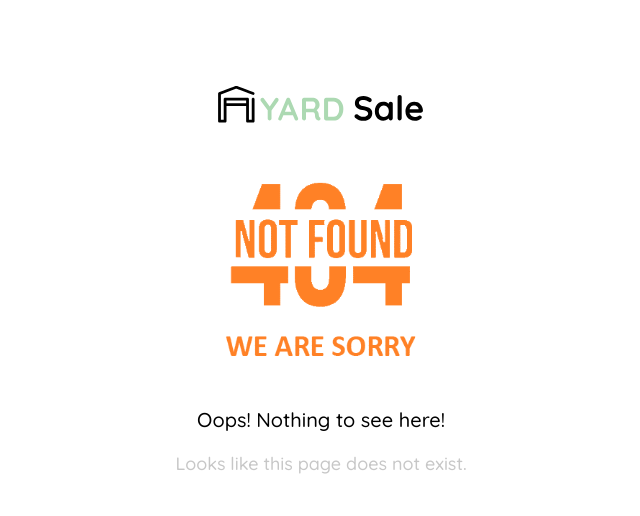
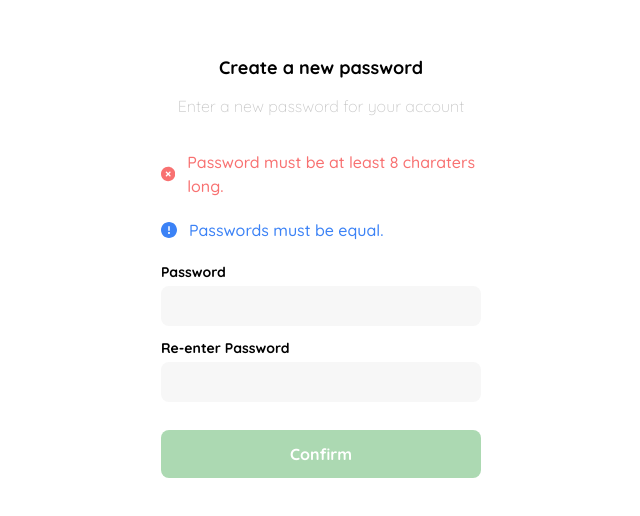
Before and after one commit to Geras4323/ecommerce-frontend-js, a Next.js app: page /auth/new-password/1 in a window 1280 px wide. Before the commit this address had no page. Shown: the part 118-634 px from the top of the page, without its empty margins (319-959 px from the left). Built offline with nearby package versions, Linux system fonts and the light colour scheme.

Commit message:
[ADD] Added support for: create account, recover password

```diff
--- a/src/components/DesktopMenu.jsx
+++ b/src/components/DesktopMenu.jsx
@@ -1,5 +1,6 @@
 import React from 'react';
 import Link from 'next/link';
+import Cookies from 'js-cookie';
 
 function DesktopMenu() {
 
@@ -22,7 +23,7 @@ function DesktopMenu() {
         <li className="text-end pt-5 border-t border-t-very-light-pink mb-5">
           <span
             onClick={handleSignOut}
-            className="text-hospital-green text-sm"
+            className="text-hospital-green text-sm cursor-pointer"
           >
             Sign out
           </span>
--- a/src/containers/Routing.jsx
+++ b/src/containers/Routing.jsx
@@ -8,7 +8,7 @@ import { Login } from '../pages/auth/login';
 import { Showroom } from '../pages/showroom';
 import { ViewAccountData } from '../pages/account-data';
 import { RecoverPassword } from '../pages/auth/recover-password';
-import { NewPassword } from '../pages/auth/new-password';
+import { NewPassword } from '../pages/auth/new-password/[token]';
 import { EmailSent } from '../pages/auth/email-sent';
 import { MyOrders } from '../pages/my-orders';
 import { MyOrder } from '../pages/my-order';
--- a/src/pages/auth/create-account.jsx
+++ b/src/pages/auth/create-account.jsx
@@ -2,7 +2,47 @@ import React from 'react';
 
 import Head from 'next/head';
 
+import { api } from 'src/utils/axiosConnection';
+
+
 function CreateAccount() {
+  const form = React.useRef(null);
+
+  const [error, setError] = React.useState();
+
+  async function handleCreateAccount() {
+    try {
+      const formData = new FormData(form.current);
+      const phone = () => {
+        const phone = formData.get('phone');
+        if (phone.length === 0) {
+          return null;
+        } else {
+          return phone;
+        }
+      }
+      const body = {
+        username: formData.get('username'),
+        email: formData.get('email'),
+        password: formData.get('password'),
+        first_name: formData.get('first_name'),
+        last_name: formData.get('last_name'),
+        phone: phone,
+      }
+      const config = {
+        headers: {
+          accept: '*/*',
+          'Content-Type': 'application/json',
+        }
+      };
+      await api.post('/users', body, config);
+      window.location.href = '/auth/login';
+    } catch (err) {
+      console.log(err.response.data.error.message);
+      setError(err.response.data.error.message);
+    }
+  }
+
   return (
     <>
       <Head>
@@ -12,19 +52,38 @@ function CreateAccount() {
         <div className="w-80 flex flex-col items-center">
           <h1 className="text-lg mb-9 text-start w-full font-bold">New account</h1>
 
-          <form className="flex flex-col w-full">
+          <form className="flex flex-col w-full" ref={form}>
             <div className="flex flex-col w-full">
-              <label htmlFor="name" className="text-sm font-bold mb-1">Name</label>
-              <input type="text" id="name" placeholder="Your name" className="bg-text-input-field border-none rounded-lg h-10 text-md p-2 mb-5" />
+              <label htmlFor="username" className="text-sm font-bold mb-1">Username *</label>
+              <input type="text" id="username" name='username' placeholder="Your username" className="bg-text-input-field border-none rounded-lg h-10 text-md p-2 mb-5" />
 
-              <label htmlFor="email" className="text-sm font-bold mb-1">Email</label>
-              <input type="text" id="email" placeholder="platzi@example.com" className="bg-text-input-field border-none rounded-lg h-10 text-md p-2 mb-5" />
+              <label htmlFor="email" className="text-sm font-bold mb-1">Email *</label>
+              <input type="text" id="email" name='email' placeholder="email@example.com" className="bg-text-input-field border-none rounded-lg h-10 text-md p-2 mb-5" />
 
-              <label htmlFor="password" className="text-sm font-bold mb-1">Password</label>
-              <input type="password" id="password" placeholder="*********" className="bg-text-input-field border-none rounded-lg h-10 text-md p-2 mb-5" />
+              <label htmlFor="password" className="text-sm font-bold mb-1">Password *</label>
+              <input type="password" id="password" name='password' placeholder="*********" className="bg-text-input-field border-none rounded-lg h-10 text-md p-2 mb-5" />
+
+              <label htmlFor="first_name" className="text-sm font-bold mb-1">First name *</label>
+              <input id="first_name" name='first_name' className="bg-text-input-field border-none rounded-lg h-10 text-md p-2 mb-5" />
+
+              <label htmlFor="last_name" className="text-sm font-bold mb-1">Last name *</label>
+              <input id="last_name" name='last_name' className="bg-text-input-field border-none rounded-lg h-10 text-md p-2 mb-5" />
+
+              <label htmlFor="phone" className="text-sm font-bold mb-1">Phone</label>
+              <input id="phone" name='phone' placeholder='can be left empty' className="bg-text-input-field border-none rounded-lg h-10 text-md p-2 mb-5" />
             </div>
 
-            <input type="submit" value="Create" className="bg-hospital-green border-none rounded-lg text-white w-full cursor-pointer text-md font-bold h-12 mt-4 mb-8" />
+            {error &&
+              <p className='text-red-400'>{error}</p>
+            }
+
+            <button
+              type="button"
+              onClick={handleCreateAccount}
+              className="bg-hospital-green border-none rounded-lg text-white w-full text-md font-bold h-12 mt-4 mb-8"
+            >
+              Create account
+            </button>
           </form>
         </div>
       </div>
--- a/src/pages/auth/login.jsx
+++ b/src/pages/auth/login.jsx
@@ -21,7 +21,7 @@ function Login() {
       email: formData.get('email'),
       password: formData.get('password')
     }
-    console.log(body);
+    // console.log(body);
     const config = {
       headers: {
         accept: '*/*',
@@ -29,9 +29,9 @@ function Login() {
       }
     };
     const {data} = await api.post('/auth/login', body, config);
-    console.log(data.token);
+    // console.log(data.token);
     Cookies.set('login-token', data.token);
-    console.log('cookie set');
+    // console.log('cookie set');
     window.location.href = '/showroom';
   }
 
@@ -43,11 +43,14 @@ function Login() {
       <div className="w-screen h-screen grid justify-center items-center">
         <div className="w-80 flex flex-col items-center">
           <img src="/assets/logos/logo_yard_sale.svg" alt="logo" className="w-32 mb-12   sm:hidden" />
+          <h1 className="text-lg mb-9 text-start w-full font-bold">Login</h1>
 
-          <form action="/" className="flex flex-col w-full" ref={form}>
+
+          <form className="flex flex-col w-full" ref={form}>
             <label htmlFor="email" className="text-sm font-bold mb-1">Email address</label>
             <input
               type="text"
+              id="email"
               name="email"
               placeholder="email@example.com"
               className="bg-text-input-field border-none rounded-lg h-10 text-md p-2 mb-6"
@@ -58,6 +61,7 @@ function Login() {
             <label htmlFor="password" className="text-sm font-bold mb-1">Password</label>
             <input
               type="password"
+              id="password"
               name="password"
               placeholder="*********"
               className="bg-text-input-field border-none rounded-lg h-10 text-md p-2 mb-3"
@@ -77,7 +81,7 @@ function Login() {
             </Link>
           </form>
 
-          <Link href='/create-account'>
+          <Link href='/auth/create-account'>
             <div className='bg-white flex justify-center items-center border border-hospital-green rounded-lg text-hospital-green w-full cursor-pointer text-md font-bold h-12 mt-4 mb-8'>
               Sign up
             </div>
--- a/src/pages/auth/my-account.jsx
+++ b/src/pages/auth/my-account.jsx
@@ -56,7 +56,7 @@ function MyAccount() {
           </p>
 
           <Link href='/showroom'>
-            <p className="mt-4 text-white text-md text-center mb-10 cursor-pointer">Back to showroom</p>
+            <p className="mt-4 text-hospital-green text-md text-center mb-10 cursor-pointer">Back to showroom</p>
           </Link>
         </div>
       </div>
--- a/src/pages/auth/new-password.jsx
+++ /dev/null
@@ -1,33 +0,0 @@
-import React from 'react';
-
-import Head from 'next/head';
-
-function NewPassword() {
-
-  return (
-    <>
-      <Head>
-        <title>New Password | Yard Sale</title>
-      </Head>
-      <div className="w-screen h-screen grid justify-center items-center">
-        <div className="w-80 flex flex-col items-center">
-          <img src="/assets/logos/logo_yard_sale.svg" alt="logo" className="w-32 mb-12   sm:hidden" />
-
-          <h1 className="text-lg mb-3 text-center font-bold">Create a new password</h1>
-          <p className="text-very-light-pink text-md font-light mt-0 mb-8 text-center">Enter a new password for your account</p>
-
-          <form className="flex flex-col w-full">
-            <label htmlFor="new-password" className="text-sm font-bold mb-1">Password</label>
-            <input type="password" id="new-password" placeholder="*********" className="bg-text-input-field border-none rounded-lg h-10 text-md p-2 mb-3" />
-            <label htmlFor="re-new-password" className="text-sm font-bold mb-1">Re-enter Password</label>
-            <input type="password" id="re-new-password" placeholder="*********" className="bg-text-input-field border-none rounded-lg h-10 text-md p-2 mb-3" />
-
-            <input type="submit" value="Confirm" className="bg-hospital-green border-none rounded-lg text-white w-full cursor-pointer text-md font-bold h-12 mt-4 mb-8" />
-          </form>
-        </div>
-      </div>
-    </>
-  );
-}
-
-export default NewPassword;
--- /dev/null
+++ b/src/pages/auth/new-password/[token].jsx
@@ -0,0 +1,140 @@
+import React from 'react';
+
+import Head from 'next/head';
+import Link from 'next/link';
+import { useRouter } from 'next/router';
+
+import { api } from 'src/utils/axiosConnection';
+
+
+function NewPassword() {
+  const router = useRouter();
+  const { token } = router.query;
+
+  const form = React.useRef(null);
+
+  const [meetsLength, setMeetsLength] = React.useState(false);
+  const [areEqual, setAreEqual] = React.useState(true);
+  const [isSomeEmpty, setIsSomeEmpty] = React.useState(true);
+
+  const [expired, setExpired] = React.useState(false);
+
+
+  async function handleChangePassword() {
+    try {
+      const formData = new FormData(form.current);
+      const body = {
+        token: token,
+        newPassword: formData.get('new-password'),
+      }
+      const config = {
+        headers: {
+          accept: '*/*',
+          'Content-Type': 'application/json',
+        }
+      };
+      const response = await api.post('/auth/change-password', body, config);
+      console.log(response);
+      if (response.status === 200) {
+        window.location.href = '/auth/login';
+      }
+    } catch (err) {
+      setExpired(true);
+    }
+  }
+
+  function checkRequirements() {
+    const formData = new FormData(form.current);
+    const password = formData.get('new-password');
+    const re_password = formData.get('re-new-password');
+    if (/.{8,}/g.test(password)) {
+      setMeetsLength(true);
+    } else {
+      setMeetsLength(false);
+    }
+    if (password === re_password) {
+      setAreEqual(true);
+    } else {
+      setAreEqual(false);
+    }
+    if (password.length === 0 || re_password.length === 0) {
+      setIsSomeEmpty(true);
+    } else {
+      setIsSomeEmpty(false);
+    }
+  }
+
+
+  return (
+    <>
+      <Head>
+        <title>New Password | Yard Sale</title>
+      </Head>
+      <div className="w-screen h-screen grid justify-center items-center">
+        <div className="w-80 flex flex-col items-center">
+          <img src="/assets/logos/logo_yard_sale.svg" alt="logo" className="w-32 mb-12   sm:hidden" />
+
+          <h1 className="text-lg mb-3 text-center font-bold">Create a new password</h1>
+          <p className="text-very-light-pink text-md font-light mt-0 mb-8 text-center">Enter a new password for your account</p>
+
+          <form className="flex flex-col w-full" ref={form}>
+            <div className={`mb-5 flex flex-row justify-start items-center gap-3 ${meetsLength ? 'text-green-400' : 'text-red-400'}`}>
+              {meetsLength
+                ? <svg xmlns="http://www.w3.org/2000/svg" viewBox="0 0 512 512" className='w-4 h-4 fill-current'>
+                    <path d="M256 512c141.4 0 256-114.6 256-256S397.4 0 256 0S0 114.6 0 256S114.6 512 256 512zM369 209L241 337c-9.4 9.4-24.6 9.4-33.9 0l-64-64c-9.4-9.4-9.4-24.6 0-33.9s24.6-9.4 33.9 0l47 47L335 175c9.4-9.4 24.6-9.4 33.9 0s9.4 24.6 0 33.9z"/>
+                  </svg>
+                : <svg xmlns="http://www.w3.org/2000/svg" viewBox="0 0 512 512" className='w-4 h-4 fill-current'>
+                    <path d="M256 512c141.4 0 256-114.6 256-256S397.4 0 256 0S0 114.6 0 256S114.6 512 256 512zM175 175c9.4-9.4 24.6-9.4 33.9 0l47 47 47-47c9.4-9.4 24.6-9.4 33.9 0s9.4 24.6 0 33.9l-47 47 47 47c9.4 9.4 9.4 24.6 0 33.9s-24.6 9.4-33.9 0l-47-47-47 47c-9.4 9.4-24.6 9.4-33.9 0s-9.4-24.6 0-33.9l47-47-47-47c-9.4-9.4-9.4-24.6 0-33.9z"/>
+                  </svg>
+              }
+              <p className=''>Password must be at least 8 charaters long.</p>
+            </div>
+            <div className={`mb-5 flex flex-row justify-start items-center gap-3 ${areEqual ? 'text-green-400' : 'text-red-400'}`}>
+              {isSomeEmpty
+                ? <svg xmlns="http://www.w3.org/2000/svg" viewBox="0 0 512 512" className='w-4 h-4 fill-current text-blue-500'>
+                    <path d="M256 512c141.4 0 256-114.6 256-256S397.4 0 256 0S0 114.6 0 256S114.6 512 256 512zm0-384c13.3 0 24 10.7 24 24V264c0 13.3-10.7 24-24 24s-24-10.7-24-24V152c0-13.3 10.7-24 24-24zm32 224c0 17.7-14.3 32-32 32s-32-14.3-32-32s14.3-32 32-32s32 14.3 32 32z"/>
+                  </svg>
+                : <svg xmlns="http://www.w3.org/2000/svg" viewBox="0 0 512 512" className='w-4 h-4 fill-current'>
+                    <path d="M256 512c141.4 0 256-114.6 256-256S397.4 0 256 0S0 114.6 0 256S114.6 512 256 512z"/>
+                  </svg>
+              }
+              <p className={`${isSomeEmpty && 'text-blue-500'}`}>Passwords must be equal.</p>
+            </div>
+
+            <label htmlFor="new-password" className="text-sm font-bold mb-1">Password</label>
+            <input
+              id="new-password"
+              name="new-password"
+              autoComplete='off'
+              onChange={checkRequirements}
+              className="bg-text-input-field border-none rounded-lg h-10 text-md p-2 mb-3"
+            />
+            <label htmlFor="re-new-password" className="text-sm font-bold mb-1">Re-enter Password</label>
+            <input
+              id="re-new-password"
+              name="re-new-password"
+              autoComplete='off'
+              onChange={checkRequirements}
+              className="bg-text-input-field border-none rounded-lg h-10 text-md p-2 mb-3"
+            />
+
+            <button
+              type="button"
+              disabled={!meetsLength || !areEqual}
+              onClick={handleChangePassword}
+              className="bg-hospital-green border-none rounded-lg text-white w-full text-md font-bold h-12 mt-4 mb-8"
+            >
+              Confirm
+            </button>
+          </form>
+
+          {expired &&
+            <p className='text-red-400'>This petition expired. Please go <Link href='/auth/recover-password'><a className='text-hospital-green underline'>back to password recovery</a></Link></p>
+          }
+        </div>
+      </div>
+    </>
+  );
+}
+
+export default NewPassword;
```
Also changed, not shown: src/pages/auth/email-sent.jsx (+5 -2 lines), src/pages/auth/recover-password.jsx (+19 -9 lines).
